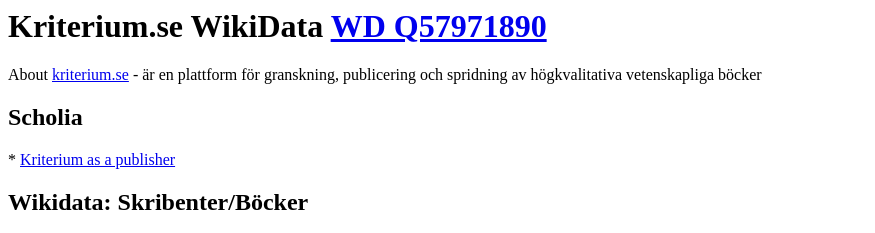
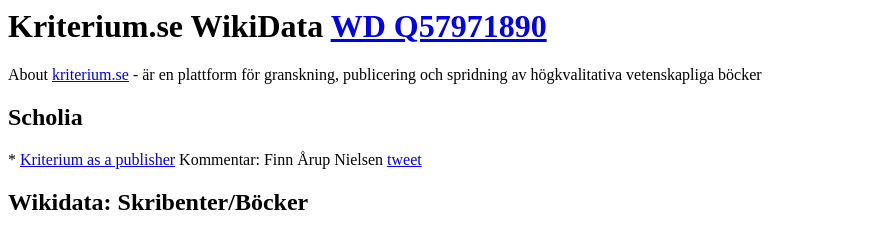
Before and after one commit to salgo60/Kriterium.se, a plain HTML site: page index.html in a window 1280 px wide. Shown: the top 233 px of the page, 0-875 px from the left. Drawn offline with Linux system fonts and the light colour scheme.

Commit message:
Update index.html

```diff
--- a/index.html
+++ b/index.html
@@ -3,6 +3,7 @@
 About <a href="https://www.kriterium.se/site/about/">kriterium.se</a>  - är en plattform för granskning, publicering och spridning av högkvalitativa vetenskapliga böcker
 <h2>Scholia</h2>
 * <a href="https://tools.wmflabs.org/scholia/publisher/Q57971890" target=_blank>Kriterium as a publisher</a>
+Kommentar: Finn Årup Nielsen <a href="https://twitter.com/fnielsen/status/1058293569335779328">tweet</a>
 <h2>Wikidata: Skribenter/Böcker</h2>
 <ll>
   <li><a href="https://tinyurl.com/y7ddop45">Lista sorterad publiseringsdag</a></li>
```
